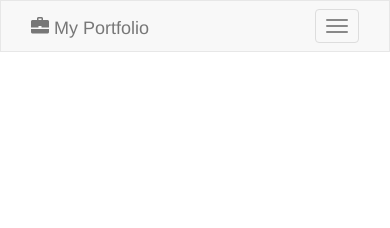
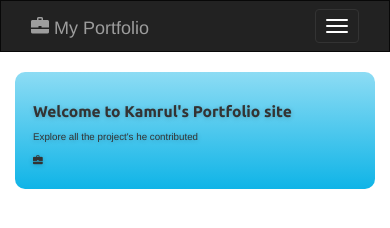
Before and after one commit to hvpulok/Udacity-portfolio_site, a website: page index.html in a window 390 px wide. Drawn offline with nearby package versions, Linux system fonts and the light colour scheme.

Commit message:
"Add Responsive header"

```diff
--- a/index.html
+++ b/index.html
@@ -8,11 +8,13 @@
     <link href="public/css/style.css" rel="stylesheet">
     <!-- Bootstrap css CDN Link -->
     <link href="https://maxcdn.bootstrapcdn.com/bootstrap/3.3.7/css/bootstrap.min.css" rel="stylesheet" integrity="sha384-BVYiiSIFeK1dGmJRAkycuHAHRg32OmUcww7on3RYdg4Va+PmSTsz/K68vbdEjh4u" crossorigin="anonymous">
+    <!--Google Fonts-->
+    <link href='https://fonts.googleapis.com/css?family=Ubuntu:400,700|Open+Sans' rel='stylesheet' type='text/css'>
 </head>
 
 <body>
-
-    <nav class="navbar navbar-default">
+    <!--nav-bar code starts here-->
+    <nav class="navbar navbar-inverse">
         <div class="container-fluid">
             <div class="container">
                 <!-- Brand and toggle get grouped for better mobile display -->
@@ -44,6 +46,18 @@
             <!-- /.container-fluid -->
         </div>
     </nav>
+    <!--nav-bar code endes here-->
+    <main>
+        <header class="container">
+            <div class="headerText">
+                <h1>Welcome to Kamrul's Portfolio site</h1>
+                <p>Explore all the project's he contributed</p>
+                <p><span class="glyphicon glyphicon-briefcase" aria-hidden="true"></span></p>
+
+            </div>
+        </header>
+    </main>
+
 
     <!--------------------script linking strats here----------------->
     <!--custom script link-->
--- a/public/css/style.css
+++ b/public/css/style.css
@@ -1,3 +1,61 @@
+/*available fonts
+font-family: 'Open Sans', sans-serif;
+font-family: 'Ubuntu', sans-serif;
+*/
+
 body {
     background-color: lightslategrey;
+    font-family: 'Open Sans', sans-serif;
 }
+
+.headerText {
+    padding: 3% 5%;
+    border-radius: 10px;
+    text-shadow: 0px 1px 5px rgba(0, 0, 0, 0.2);
+    /* Permalink - use to edit and share this gradient: http://colorzilla.com/gradient-editor/#8ddcf4+0,0fb4e7+100 */
+    background: #8ddcf4;
+    /* Old browsers */
+    background: -moz-linear-gradient(top, #8ddcf4 0%, #0fb4e7 100%);
+    /* FF3.6-15 */
+    background: -webkit-linear-gradient(top, #8ddcf4 0%, #0fb4e7 100%);
+    /* Chrome10-25,Safari5.1-6 */
+    background: linear-gradient(to bottom, #8ddcf4 0%, #0fb4e7 100%);
+    /* W3C, IE10+, FF16+, Chrome26+, Opera12+, Safari7+ */
+    filter: progid: DXImageTransform.Microsoft.gradient( startColorstr='#8ddcf4', endColorstr='#0fb4e7', GradientType=0);
+    /* IE6-9 */
+}
+
+.headerText h1 {
+    font-family: 'Ubuntu', sans-serif;
+    font-weight: 700;
+}
+
+
+/*media queries to make contents responsive based on view port size*/
+
+@media screen and (max-width: 800px) {
+    .headerText h1 {
+        font-size: 4vw;
+    }
+    .headerText p {
+        font-size: 2.5vw;
+    }
+}
+
+@media screen and (min-width: 801px) and (max-width: 1500px) {
+    .headerText h1 {
+        font-size: 4vw;
+    }
+    .headerText p {
+        font-size: 2.5vw;
+    }
+}
+
+@media screen and (min-width: 1501px) {
+    .headerText h1 {
+        font-size: 2.4vw;
+    }
+    .headerText p {
+        font-size: 2vw;
+    }
+}
```
